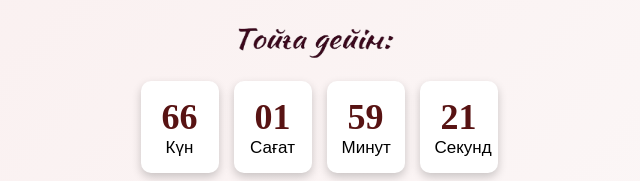
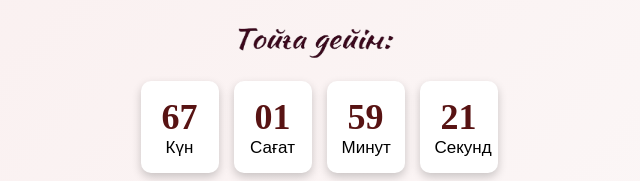
Before and after one commit to shakyrtu/shakyrtu, a plain HTML site: page index.html in a window 1280 px wide. Shown: the part 1145-1326 px from the top of the page, 321-961 px from the left. Drawn offline with nearby package versions, Linux system fonts and the light colour scheme.

Commit message:
Update index.html

```diff
--- a/index.html
+++ b/index.html
@@ -87,7 +87,7 @@ messageDiv.textContent='Қате орын алды. Қайтадан көрің
 messageDiv.className='message error';
 messageDiv.style.display='block';});});
 function startCountdown(){
-const targetDate=new Date(2025,1,15,17,0,0).getTime();
+const targetDate=new Date(2025,1,16,17,0,0).getTime();
 function updateCountdown(){
 const now=new Date().getTime();
 const timeLeft=targetDate-now;
```
